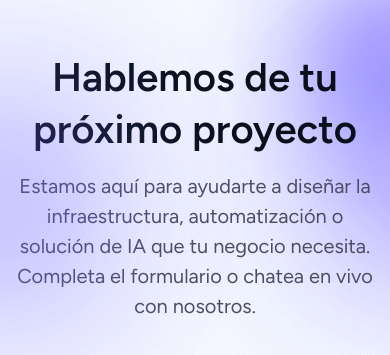
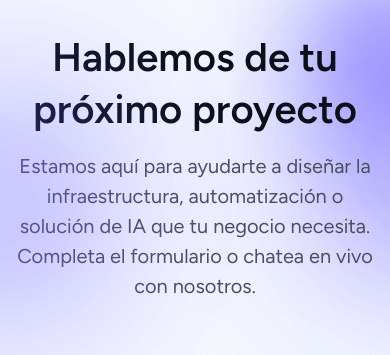
Before and after one commit to updatedlinux/arsysintela-web, a Flask app: page /contact in a window 390 px wide. Shown: the part 194-549 px from the top of the page. Run offline with Flask 2, Linux system fonts and the light colour scheme; some libraries are stand-ins or nearby versions; some web fonts are replaced.

Commit message:
contact fix

```diff
--- a/apps/templates/pages/contact.html
+++ b/apps/templates/pages/contact.html
@@ -16,7 +16,7 @@
 {% block page_content %}
 
 <!--===== HERO AREA START =======-->
-<div class="pages-hero contact-hero">
+<div class="pages-hero">
   <div class="container">
     <div class="row align-items-center">
       <div class="col-lg-6 m-auto text-center">
@@ -37,7 +37,7 @@
 <!--===== HERO AREA END =======-->
 
 <!--===== CONTACT PAGE AREA START =======-->
-<div class="contact-page-area sp contact-form-section">
+<div class="contact-page-area contact-form-section" style="margin-top: 0; padding-top: 0;">
   <div class="container">
     <div class="contact-form-all">
       <div class="row align-items-center">
@@ -164,10 +164,10 @@
 
 <!--===== ESTILOS Y SCRIPTS START =======-->
 <style>
-/* Reducir espaciado del hero de contacto */
-.contact-hero {
-  padding: 60px 0 15px 0;
-  margin-bottom: 10px;
+/* Reducir espaciado del contenedor de contacto */
+.contact-page-area.contact-form-section {
+  margin-top: 0 !important;
+  padding-top: 0 !important;
 }
 
 .chat-button-placeholder {
@@ -314,11 +314,6 @@
     width: 95%;
     max-height: 90vh;
   }
-
-  .contact-hero {
-    padding: 50px 0 10px 0;
-    margin-bottom: 10px;
-  }
 }
 </style>
 
```
